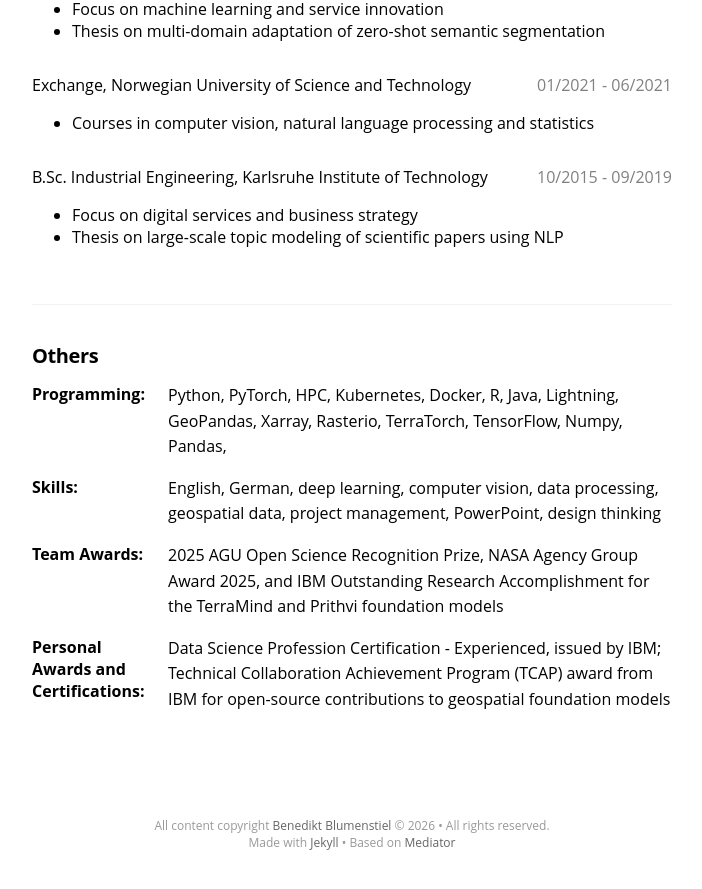
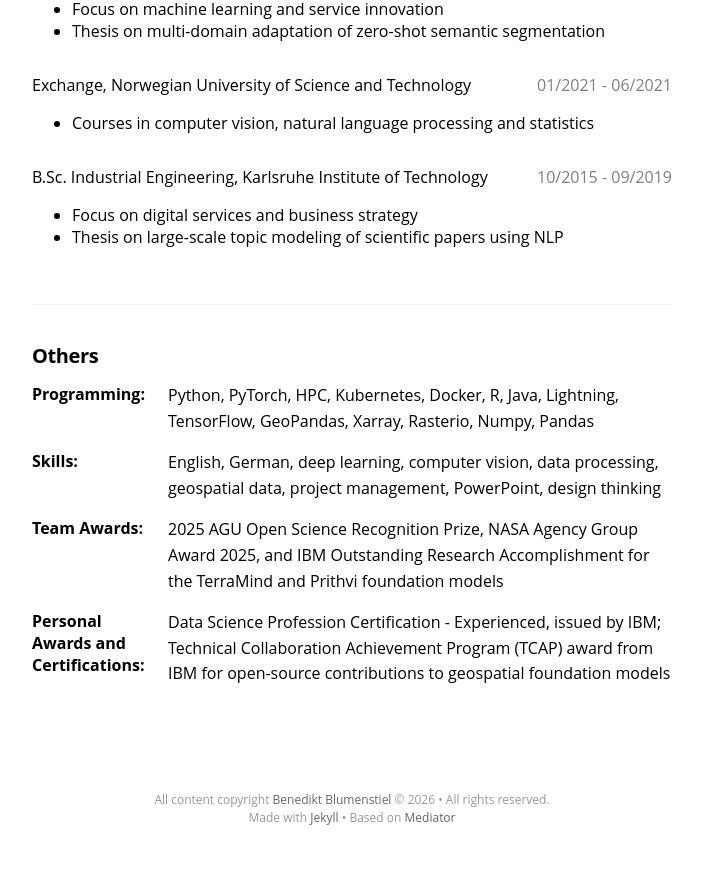
Before and after one commit to blumenstiel/blumenstiel.github.io, a Jekyll site: the page built from index.html, in a window 1280 px wide and 900 px high, scrolled down 4603 px. Shown: the top 889 px of the window, without its empty margins (288-990 px from the left). Built offline with Jekyll 4.4.1, drawn with Linux system fonts in a browser that asks for light colours; nearby versions of some CDN libraries; some web fonts are replaced; the list of posts is cut into pages by our own code.

Commit message:
Update website

```diff
--- a/_config.yml
+++ b/_config.yml
@@ -173,7 +173,7 @@ publications:
     url: "https://arxiv.org/abs/2207.06835"
 
 others:
-  programming: Python, PyTorch, HPC, Kubernetes, Docker, R, Java, Lightning, GeoPandas, Xarray, Rasterio, TerraTorch, TensorFlow, Numpy, Pandas,
+  programming: Python, PyTorch, HPC, Kubernetes, Docker, R, Java, Lightning, TensorFlow, GeoPandas, Xarray, Rasterio, Numpy, Pandas
   skills: English, German, deep learning, computer vision, data processing, geospatial data, project management, PowerPoint, design thinking
   awards: 2025 AGU Open Science Recognition Prize, NASA Agency Group Award 2025, and IBM Outstanding Research Accomplishment for the TerraMind and Prithvi foundation models
   certifications: Data Science Profession Certification - Experienced, issued by IBM; Technical Collaboration Achievement Program (TCAP) award from IBM for open-source contributions to geospatial foundation models
@@ -190,3 +190,4 @@ awards:
   - IBM Outstanding research accomplishment for "From NASA to ESA and Beyond – Scaling IBM’s Leadership in AI for Science through Strategic Partnerships" as one of the developers of the TerraMind model
   - IBM Research accomplishment for “Improvement and application of CLAIMED workflow and operator framework in IBM products” as the main contributor for the CLAIMED Component Compiler (C3)
   - Received a Technical Collaboration Achievement Program (TCAP) award from IBM for open-source contributions to geospatial foundation models
+  - Data Science Profession Certification - Experienced, issued by IBM
```
